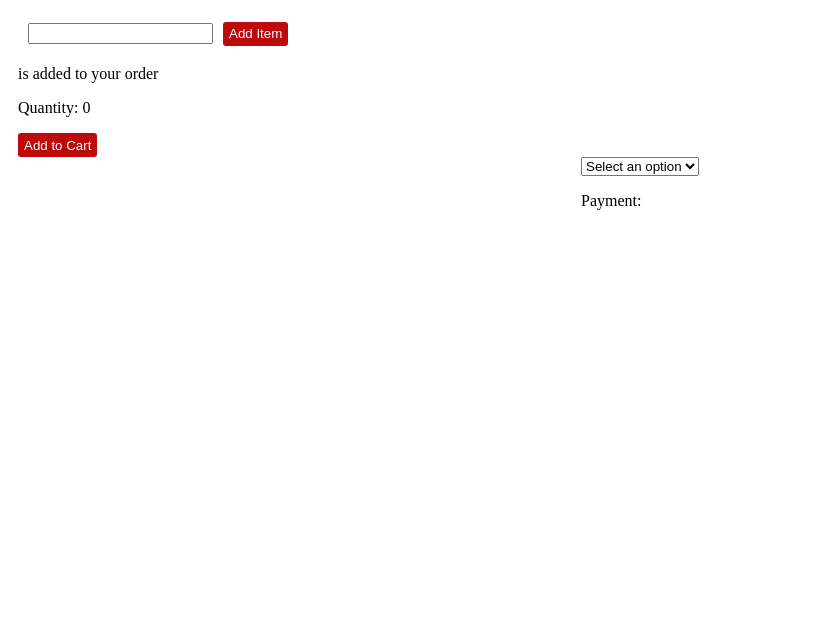
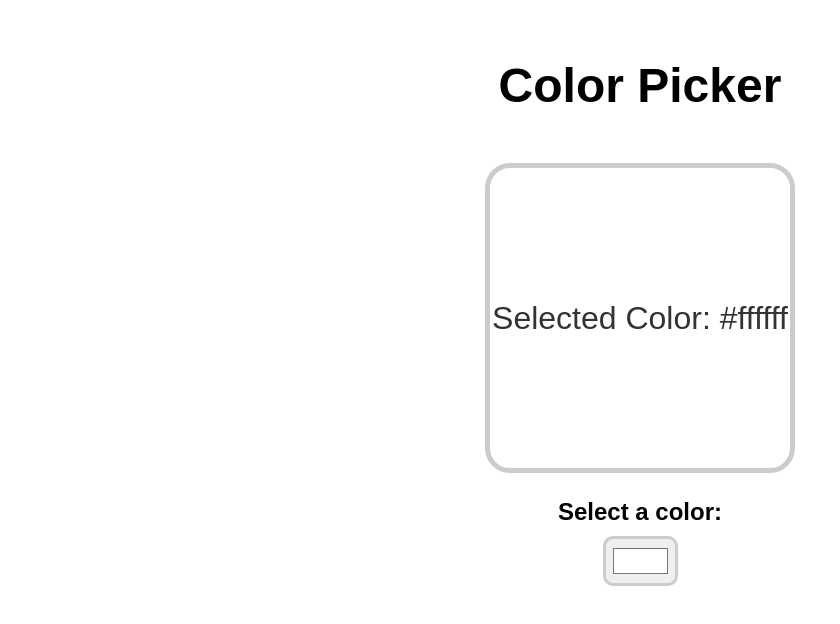
Before and after one commit to ashwin-adhikari/60days_challenge, a React (Vite) app in the folder frontend/my-react-app/: page / in a window 1280 px wide. Shown: the top 624 px of the page, without its empty margins (0-840 px from the left). Built offline with nearby package versions, Linux system fonts and the light colour scheme.

Commit message:
color picker app

```diff
--- a/frontend/my-react-app/src/App.jsx
+++ b/frontend/my-react-app/src/App.jsx
@@ -7,6 +7,7 @@
 import UserGreeting from "./UserGreeting.jsx";
 import List from "./List.jsx";
 import MyComponent from "./MyComponent.jsx"
+import ColorPicker from "./ColorPicker.jsx";
 function App() {
 
   return(
@@ -14,13 +15,15 @@
       {/* <Header/>
       <UserGreeting isLoggedIn={true} username="Ash"/>
       <Items/> */}
-      <MyComponent/>
+      {/* <MyComponent/> */}
+
       {/* <List/>
       <Card/>
       <Table capacity={4} isOccupied={true} location="north" />
       <Table capacity={2} isOccupied={false} location="South" />
       <Button/>
       <Footer/> */}
+      <ColorPicker/>
     </>
 
 
--- /dev/null
+++ b/frontend/my-react-app/src/ColorPicker.jsx
@@ -0,0 +1,19 @@
+import React, {useState} from "react";
+
+
+export default function ColorPicker(){
+    const [color, setColor] = useState('#ffffff');
+    function handleColorChange(e){
+        setColor(e.target.value);
+    }
+    return(
+        <div className="color-picker-container">
+            <h1>Color Picker</h1>
+            <div className="color-display" style={{backgroundColor:color}}>
+                <p>Selected Color: {color}</p>
+            </div>
+            <label >Select a color:</label>
+            <input type="color" value={color} onChange={handleColorChange}/>
+        </div>
+    );
+}
--- a/frontend/my-react-app/src/index.css
+++ b/frontend/my-react-app/src/index.css
@@ -1,4 +1,4 @@
-.card{
+/* .card{
   border: 1px solid rgb(51, 48, 48);
   border-radius: 10px;
   box-shadow:  5px 5px 5px hsla(0, 0%, 0%, 0.1);
@@ -101,4 +101,47 @@
 }
 .pay-option{
   margin: 20px, 30px, 40px, 20px;
+} */
+
+body{
+  font-family: Arial, Helvetica, sans-serif;
+
 }
+.color-picker-container{
+  display: flex;
+  flex-direction: column;
+  align-items: center;
+}
+h1{
+  margin: 50px;
+  font-size: 3rem;
+}
+.color-display{
+  width: 300px;
+  height: 300px;
+  display: flex;
+  justify-content: center;
+  align-items: center;
+  border: 5px solid hsl(0, 0%,80%);
+  border-radius: 25px;
+  margin-bottom: 25px;
+  transition: 0.25 ease;
+}
+.color-display p{
+  color: hsl(0, 0%,20%);
+  font-size: 2rem;
+  text-align: center;
+}
+label{
+  font-size: 1.5rem;
+  font-weight: bold;
+  margin-bottom: 10px;
+
+}
+input[type="color"]{
+  width: 75px;
+  height: 50px;
+  padding: 5px;
+  border-radius: 10px;
+  border: 3px solid hsl(0, 0%,80%);
+}
```
